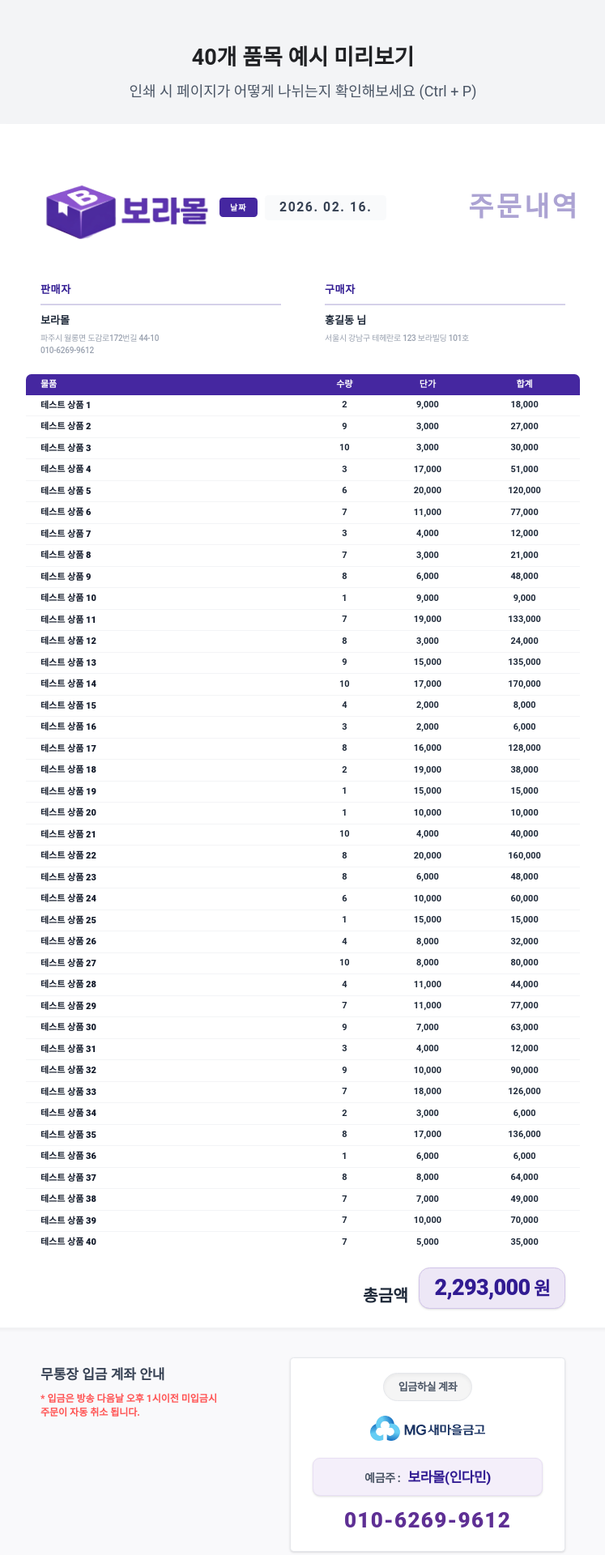
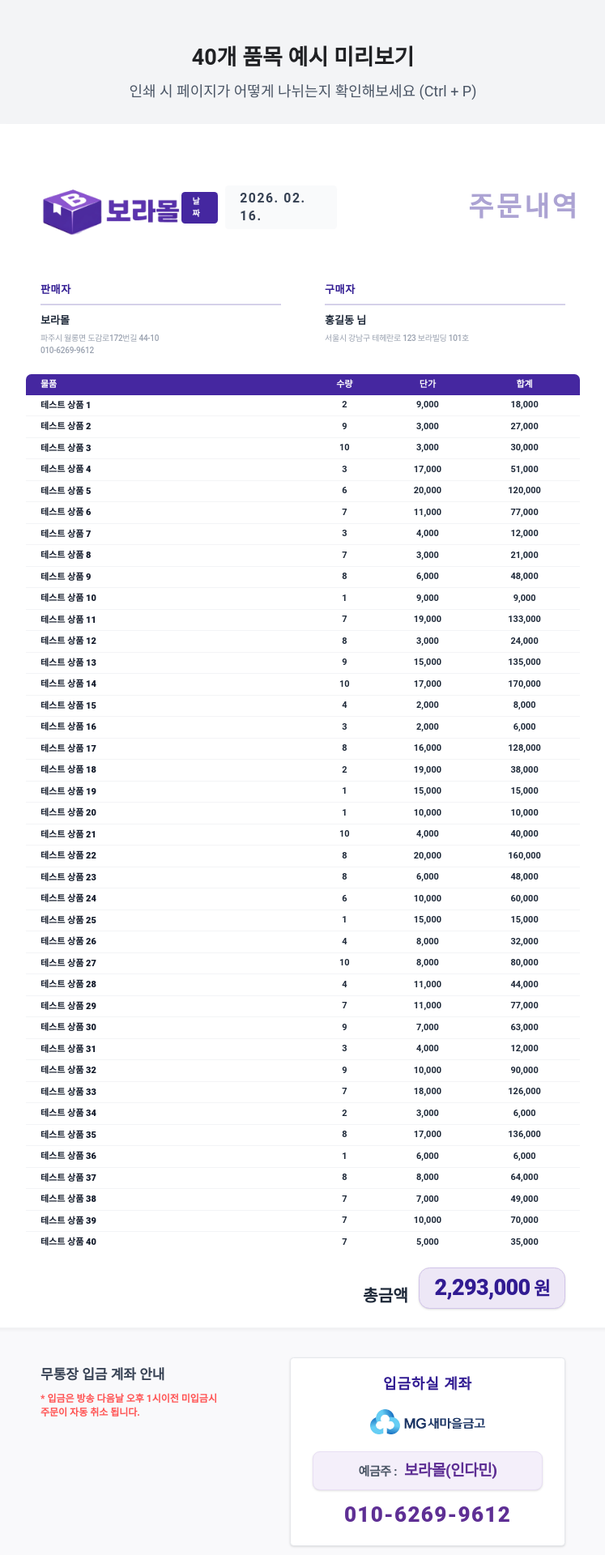
Before and after one commit to dlsekals/boramall, a Next.js app: page /invoice/preview in a window 1280 px wide. Shown: the top 1920 px of the page at 81% size, without its empty margins (266-1013 px from the left). Built offline with nearby package versions, Linux system fonts and the light colour scheme; no server answers; the database is empty.

Commit message:
Fix image save and UI adjustments

```diff
--- a/app/components/InvoiceTemplate.tsx
+++ b/app/components/InvoiceTemplate.tsx
@@ -59,13 +59,14 @@ export default function InvoiceTemplate({ data, elementId = "invoice-capture", h
   const handleDownloadImage = async () => {
     const element = document.getElementById(elementId);
     if (element) {
-      const { toPng } = await import('html-to-image');
-
       const buttonContainer = element.querySelector('.no-capture') as HTMLElement;
       if (buttonContainer) buttonContainer.style.visibility = 'hidden';
 
       try {
-        const dataUrl = await toPng(element, { cacheBust: true, pixelRatio: 2 });
+        const html2canvas = (await import('html2canvas')).default;
+        const canvas = await html2canvas(element, { scale: 2, useCORS: true, logging: false, backgroundColor: '#ffffff' });
+        const dataUrl = canvas.toDataURL('image/png');
+
         const link = document.createElement("a");
         link.href = dataUrl;
         link.download = `Invoice_${data.customerName}.png`;
@@ -99,7 +100,7 @@ export default function InvoiceTemplate({ data, elementId = "invoice-capture", h
             {/* Logo: base64 properly background-stripped natively */}
             <img src={cleanLogo} alt="보라몰" className="h-28 lg:h-32 object-contain transform scale-110 origin-left" />
         </div>
-        <div className="flex-1 flex justify-center items-center gap-2">
+        <div className="flex-1 flex justify-end items-center pr-10 lg:pr-24 gap-2">
             <div className={`${themeColor} text-white px-3 py-1 rounded text-[10px] font-bold tracking-widest`}>날짜</div>
             <div className="font-bold text-gray-700 text-sm tracking-widest bg-gray-50 px-4 py-1 rounded">{data.date}</div>
         </div>
@@ -186,7 +187,7 @@ export default function InvoiceTemplate({ data, elementId = "invoice-capture", h
               </div>
 
               <div className="bg-white rounded border border-gray-200 shadow-sm w-[340px] flex flex-col items-center justify-center py-4 px-6 relative">
-                  <div className="font-black text-[13px] bg-[#f5f5f5] px-4 py-1.5 rounded-full text-gray-600 mb-3 shadow-inner border border-gray-200 tracking-tight">
+                  <div className="font-extrabold text-[18px] text-[#311b92] mb-3 tracking-wider">
                       입금하실 계좌
                   </div>
                   <div className="mb-2.5 mt-1">
@@ -194,8 +195,8 @@ export default function InvoiceTemplate({ data, elementId = "invoice-capture", h
                   </div>
 
                   <div className="mb-2 mt-2 bg-[#f4effa] px-4 py-2 rounded-lg w-full text-center border border-[#e8dff4] shadow-sm">
-                      <span className="text-[14px] font-bold text-gray-600 mr-2 tracking-tight">예금주 :</span>
-                      <span className="font-extrabold text-[#311b92] text-[17px] tracking-tight">보라몰(인다민)</span>
+                      <span className="text-[15px] font-bold text-gray-600 mr-2 tracking-tight">예금주 :</span>
+                      <span className="font-black text-[#5e2f94] text-[19px] tracking-tight">보라몰(인다민)</span>
                   </div>
 
                   <div className="mt-0.5">
--- a/package.json
+++ b/package.json
@@ -14,6 +14,7 @@
     "file-saver": "^2.0.5",
     "googleapis": "^171.4.0",
     "html-to-image": "^1.11.13",
+    "html2canvas": "^1.4.1",
     "jszip": "^3.10.1",
     "next": "16.1.6",
     "next-auth": "^4.24.13",
```
Also changed, not shown: 1 other file (tests, documents, lock files or other folders).
